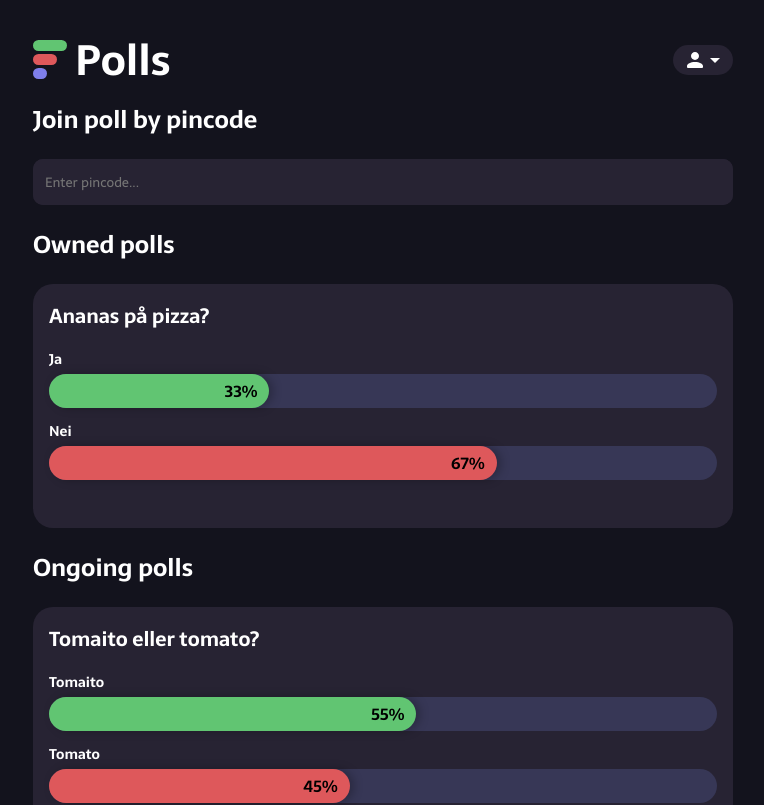
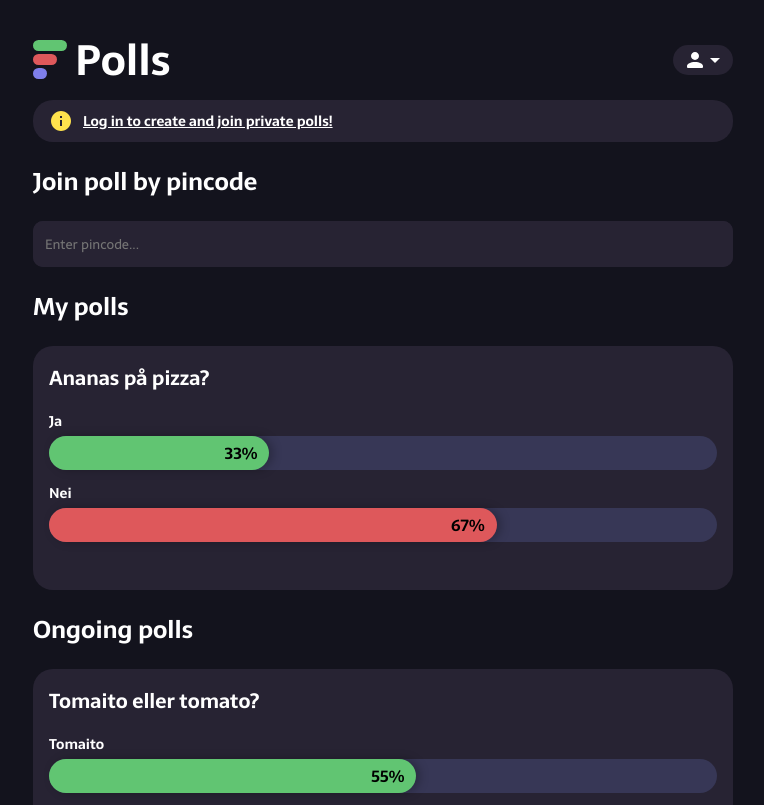
Before and after one commit to dat250-gruppe14/feed-app-web, a React app: page / in a window 1280 px wide. Shown: the top 805 px of the page, without its empty margins (257-1021 px from the left). Built offline with nearby package versions, Linux system fonts and the light colour scheme; no server answers.

Commit message:
Add alert and data status check

```diff
--- /dev/null
+++ b/src/components/Alert.tsx
@@ -0,0 +1,59 @@
+import { rem } from 'polished';
+import { FC } from 'react';
+import styled, { css } from 'styled-components';
+
+import { colors } from 'src/styles/colors';
+import { Link } from 'react-router-dom';
+
+const AlertWrapper = styled.div`
+  align-items: center;
+  background: ${colors.backgroundSecondary} !important;
+  border-radius: ${rem(20)};
+  display: flex;
+  flex-direction: row;
+  margin: ${rem(20)} 0;
+  height: max-content;
+  padding: ${rem(10)} ${rem(18)};
+  width: 100%;
+`;
+
+const AlertIcon = styled.div`
+  align-items: center;
+  display: flex;
+  width: ${rem(20)};
+  margin-right: ${rem(12)};
+`;
+
+const AlertDescription = styled(Link)<{ isActive: boolean }>`
+  font-size: ${rem(14)};
+  font-weight: 700;
+  text-decoration: none;
+  cursor: none;
+
+  ${({ isActive }) =>
+    isActive &&
+    css`
+      text-decoration: underline;
+      cursor: pointer;
+    `}
+`;
+
+interface AlertProps {
+  description: string;
+  icon: JSX.Element;
+  href?: string;
+}
+
+export const Alert: FC<AlertProps> = props => {
+  const { description, icon, href = '' } = props;
+  const isActive = href !== '';
+
+  return (
+    <AlertWrapper>
+      <AlertIcon>{icon}</AlertIcon>
+      <AlertDescription to={href} isActive={isActive}>
+        {description}
+      </AlertDescription>
+    </AlertWrapper>
+  );
+};
--- /dev/null
+++ b/src/components/svg/AlertCircle.tsx
@@ -0,0 +1,17 @@
+export const AlertCircle = () => {
+  return (
+    <svg
+      width="100%"
+      height="100%"
+      viewBox="0 0 20 20"
+      fill="none"
+      xmlns="http://www.w3.org/2000/svg"
+    >
+      <path
+        // eslint-disable-next-line max-len
+        d="M11 7H9V5H11M11 15H9V9H11M10 0C8.68678 0 7.386420.258658 6.17317 0.761205C4.95991 1.26375 3.85752 2.00035 2.92893 2.92893C1.05357 4.8043 0 7.34784 0 10C0 12.6522 1.05357 15.1957 2.92893 17.0711C3.85752 17.9997 4.95991 18.7362 6.17317 19.2388C7.38642 19.7413 8.68678 20 10 20C12.6522 20 15.1957 18.9464 17.0711 17.0711C18.9464 15.1957 20 12.6522 20 10C20 8.68678 19.7413 7.38642 19.2388 6.17317C18.7362 4.95991 17.9997 3.85752 17.0711 2.92893C16.1425 2.00035 15.0401 1.26375 13.8268 0.761205C12.6136 0.258658 11.3132 0 10 0V0Z"
+        fill="#FFE24D"
+      />
+    </svg>
+  );
+};
--- a/src/pages/PollsPage/PollsPage.tsx
+++ b/src/pages/PollsPage/PollsPage.tsx
@@ -6,6 +6,9 @@ import { Card } from 'src/components/Card';
 import { useGetPolls } from 'src/hooks/poll.hooks';
 import { Input } from 'src/components/Input';
 import { AccountRole, Poll, PollAccess } from 'src/types/types';
+import { Alert } from 'src/components/Alert';
+import { AlertCircle } from 'src/components/svg/AlertCircle';
+import { baseRoutes } from 'src/routes/baseRoutes';
 
 const Heading = styled.div`
   font-size: ${rem(24)};
@@ -14,7 +17,21 @@ const Heading = styled.div`
 
 export const PollsPage: FC = () => {
   const now = new Date();
-  const { isLoading, isError, data } = useGetPolls();
+  const polls = useGetPolls();
+
+  // TODO: Add auth
+  // const token = Cookies.get("token");
+  // const auth = useAuth(token);
+  // const user = auth.data !== null;
+  const user = false;
+
+  const dataWithStatus = [
+    polls,
+    // auth,
+  ];
+
+  // const isLoading = dataWithStatus.every(d => d.isLoading);
+  // const isError = dataWithStatus.find(d => d.isError) !== undefined;
 
   // if (isLoading) {
   //   return null;
@@ -24,8 +41,8 @@ export const PollsPage: FC = () => {
   //   return null;
   // }
 
-  // const ownedPolls = data.filter(poll => poll.owner.name === '');
-  // const ongoingPolls = data.filter(poll => !poll.endTime || poll.endTime > now);
+  // const ownedPolls = polls.data.filter(poll => poll.owner.id === '');
+  // const ongoingPolls = polls.data.filter(poll => !poll.endTime || poll.endTime > now);
 
   const mockOwned: Poll[] = [
     {
@@ -93,9 +110,16 @@ export const PollsPage: FC = () => {
 
   return (
     <>
+      {!user ? (
+        <Alert
+          description="Log in to create and join private polls!"
+          icon={<AlertCircle />}
+          href={baseRoutes.login}
+        />
+      ) : null}
       <Heading>Join poll by pincode</Heading>
       <Input type="number" placeholder="Enter pincode..." />
-      <Heading>Owned polls</Heading>
+      <Heading>My polls</Heading>
       {mockOwned.map(poll => {
         return (
           <Card
```
Also changed, not shown: src/components/svg/AlertTriangle.tsx (added, +16 -0 lines).
